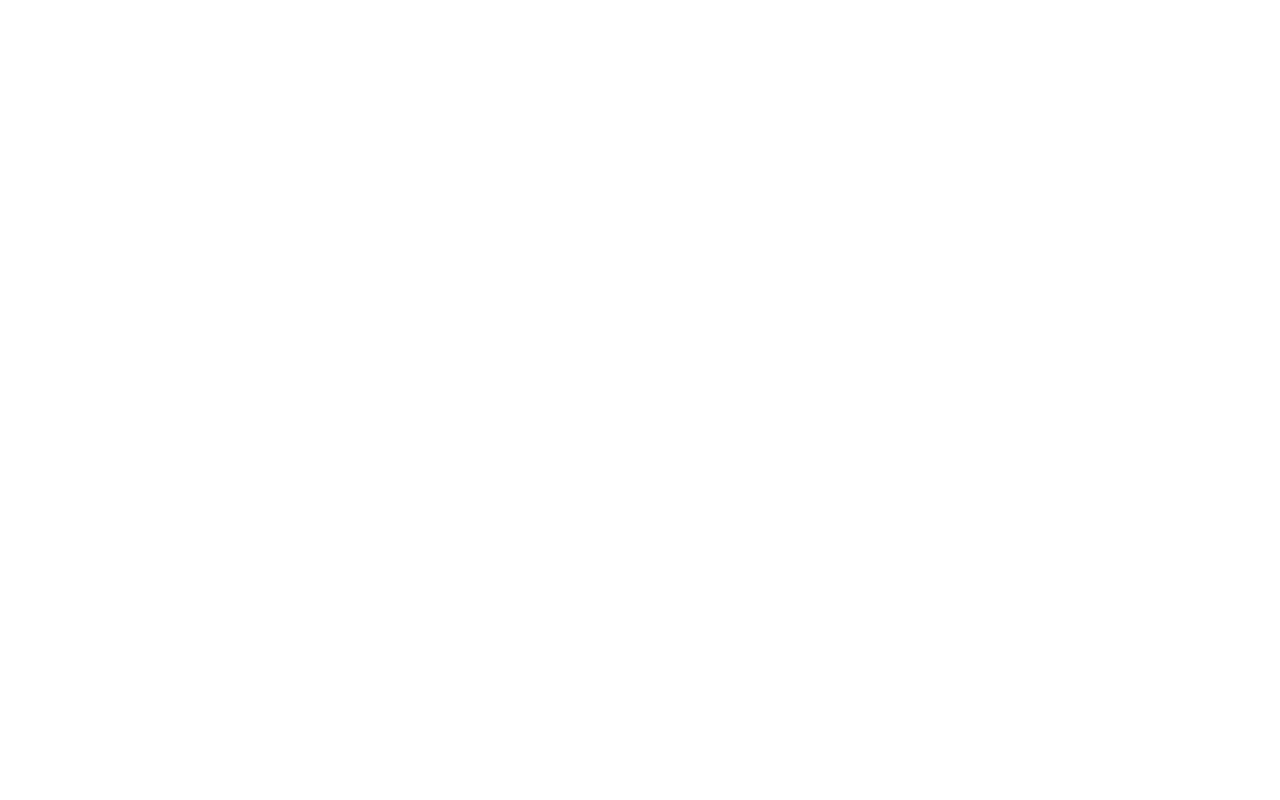
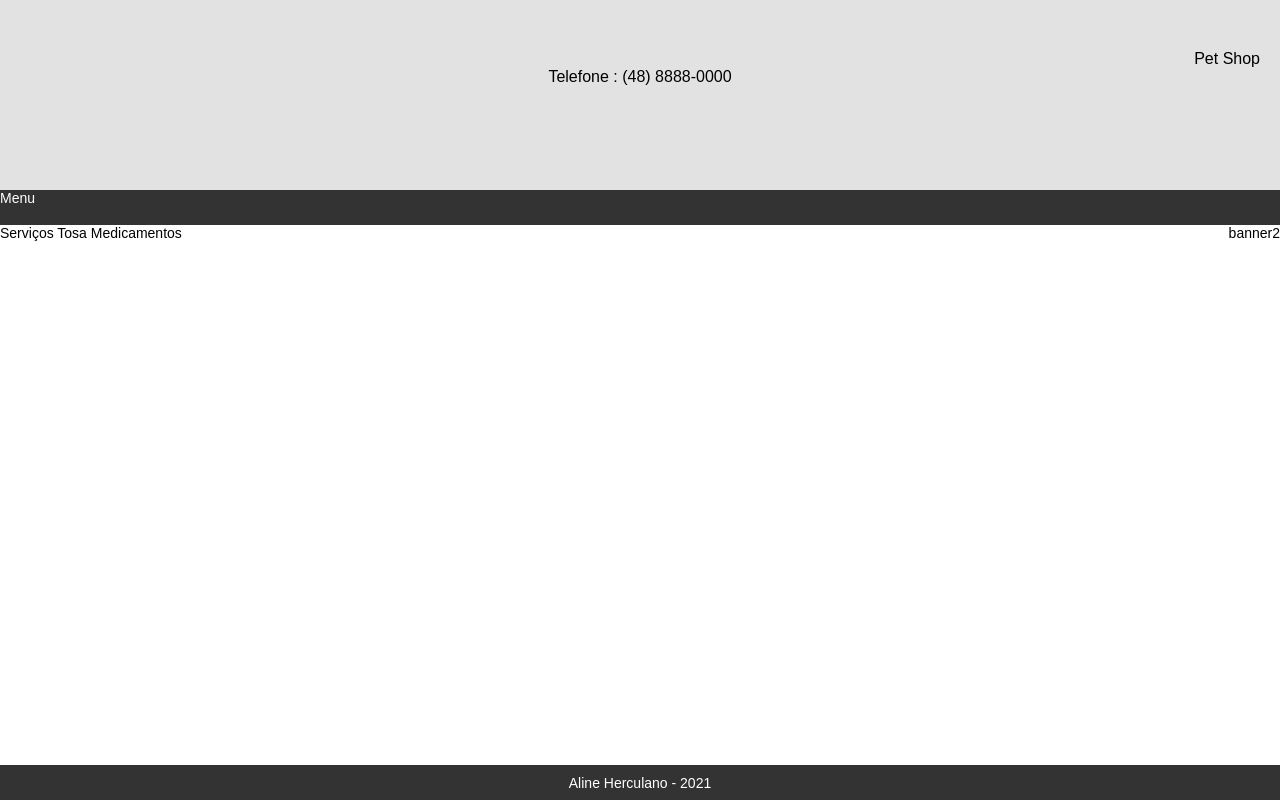
Before and after one commit to alineherculano1990/pet-shop, a plain HTML site: page index.html in a window 1280 px wide. Drawn offline with Linux system fonts and the light colour scheme.

Commit message:
definição do layout padrão css

```diff
--- a/css/main.css
+++ b/css/main.css
@@ -0,0 +1,66 @@
+* {
+    padding: 0;
+    border: none;
+    margin: 0;
+    box-sizing: border-box;
+}
+
+body {
+    font-size: 14px;
+    font-family: Arial, Helvetica, sans-serif;
+}
+
+
+header {
+    width: 100%;
+    height: 190px;
+    background-color: #E2E2E2;
+    top: 0;
+    z-index: 999;
+}
+
+header div {
+    display: grid;
+    width: auto;
+    padding: 50px 20px;
+    font-size: 16px;
+}
+
+header div .text-right {
+    text-align: right;
+}
+
+header div .text-center {
+    text-align: center;
+}
+
+nav,
+footer {
+    width: 100%;
+    height: 35px;
+    background-color: #333333;
+    color: white;
+}
+
+main {
+    max-width: 800px;
+    height: 450px;
+    display: inline;
+    float: left;
+    width: auto;
+}
+
+aside {
+    max-width: 195px;
+    height: 450px;
+    display: inline;
+    float: right;
+    width: auto;
+}
+
+footer {
+    text-align: center;
+    padding-top: 10px;
+    position: fixed;
+    bottom: 0;
+}
--- a/index.html
+++ b/index.html
@@ -8,6 +8,28 @@
     <link rel="stylesheet" href="css/main.css">
 </head>
 <body>
+    <header>
+        <div>
+            <span class="text-right"> Pet Shop </span>
+            <span class="text-center">
 
+                Telefone : (48) 8888-0000
+            </span>
+        </div>
+    </header>
+    <nav>
+        Menu
+    </nav>
+    <main>
+        Serviços Tosa Medicamentos
+    </main>
+    <aside>
+        <section>
+            banner2
+        </section>
+    </aside>
+    <footer>
+        Aline Herculano - 2021
+    </footer>
 </body>
 </html>
```
